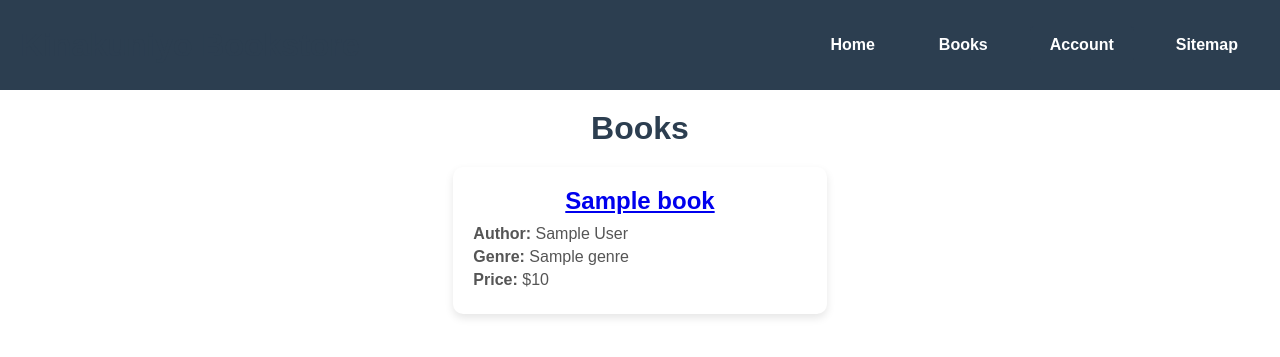
After one commit to sirithatthamrong/Kinakuniyo-Bookstore-Database, a Flask app: template app/templates/books.html in a window 1280 px wide. The commit adds this page. Shown: the top 357 px of the page. Run offline with Flask 3, Linux system fonts and the light colour scheme; the template is opened without the code that fills it: most values are stand-ins (such as "Sample title", 1, 10 or a date in 2020).

Commit message:
Add book listing and detail pages

```diff
--- /dev/null
+++ b/app/static/book.css
@@ -0,0 +1,72 @@
+/* General Styling */
+body {
+    font-family: 'Arial', sans-serif;
+    margin: 0;
+    padding: 0;
+}
+
+h1, h2, h3 {
+    margin: 0;
+    text-align: center;
+    color: #2c3e50;
+}
+
+h2 {
+    margin-top: 20px;
+    font-size: 2rem;
+    font-weight: bold;
+}
+
+/* Book List Styling */
+.book-list {
+    display: flex;
+    flex-wrap: wrap;
+    gap: 20px;
+    padding: 20px;
+    justify-content: center;
+}
+
+.book-item {
+    background-color: #ffffff;
+    padding: 20px;
+    border-radius: 10px;
+    box-shadow: 0 4px 8px rgba(0, 0, 0, 0.1);
+    width: calc(33.333% - 40px);
+    box-sizing: border-box;
+    transition: transform 0.3s, box-shadow 0.3s;
+}
+
+.book-item:hover {
+    transform: translateY(-5px);
+    box-shadow: 0 8px 16px rgba(0, 0, 0, 0.2);
+}
+
+.book-item h3 {
+    margin-bottom: 10px;
+    font-size: 1.5rem;
+    color: #3498db;
+}
+
+.book-item p {
+    margin: 5px 0;
+    color: #555;
+}
+
+/* Book Detail Styling */
+.book-detail {
+    padding: 20px;
+    background-color: #ffffff;
+    border-radius: 10px;
+    box-shadow: 0 4px 8px rgba(0, 0, 0, 0.1);
+    max-width: 800px;
+    margin: 20px auto;
+}
+
+.book-detail p {
+    margin: 10px 0;
+    color: #555;
+}
+
+.book-detail p strong {
+    color: #333;
+}
--- a/app/templates/base.html
+++ b/app/templates/base.html
@@ -5,6 +5,8 @@
     <meta name="viewport" content="width=device-width, initial-scale=1.0">
     <title>Kinokuniya Bookstore</title>
     <link rel="stylesheet" href="/static/styles.css">
+    <!-- <link rel="stylesheet" href="/static/profile.css"> -->
+    <!-- <link rel="stylesheet" href="/static/book.css"> -->
     {% block head %}{% endblock %}
 </head>
 <body>
--- /dev/null
+++ b/app/templates/books.html
@@ -0,0 +1,17 @@
+{% extends 'base.html' %}
+{% block head %}
+<link rel="stylesheet" href="/static/book.css">
+{% endblock %}
+{% block content %}
+<h2>Books</h2>
+<div class="book-list">
+    {% for book in books %}
+    <div class="book-item">
+        <h3><a href="{{ url_for('book_detail', book_id=book.book_id) }}">{{ book.title }}</a></h3>
+        <p><strong>Author:</strong> {{ book.author }}</p>
+        <p><strong>Genre:</strong> {{ book.genre }}</p>
+        <p><strong>Price:</strong> ${{ book.price }}</p>
+    </div>
+    {% endfor %}
+</div>
+{% endblock %}
--- a/sql/data.sql
+++ b/sql/data.sql
@@ -1,8 +1,31 @@
 -- SQL script for inserting initial/sample data
 
--- Membership Types
-INSERT INTO Membership (membership_status, discount_rate) VALUES
-    ('Regular', 0), -- Default membership
-    ('Silver', 0.05),
-    ('Gold', 0.1),
-    ('Platinum', 0.15);
+-- SQL script for inserting initial/sample data
+
+-- Insert initial data into the Book table
+INSERT INTO Book (title, author, genre, publication_date, ISBN, price, language, stock_quantity) VALUES
+    ('To Kill a Mockingbird', 'Harper Lee', 'Fiction', '1960-07-11', '9780061120084', 10.99, 'English', 100),
+    ('1984', 'George Orwell', 'Dystopian', '1949-06-08', '9780451524935', 9.99, 'English', 150),
+    ('Pride and Prejudice', 'Jane Austen', 'Romance', '1813-01-28', '9781503290563', 8.99, 'English', 200),
+    ('The Great Gatsby', 'F. Scott Fitzgerald', 'Fiction', '1925-04-10', '9780743273565', 10.99, 'English', 120),
+    ('Moby Dick', 'Herman Melville', 'Adventure', '1851-10-18', '9781503280786', 11.99, 'English', 80),
+    ('War and Peace', 'Leo Tolstoy', 'Historical Fiction', '1869-01-01', '9780199232765', 12.99, 'English', 60),
+    ('The Catcher in the Rye', 'J.D. Salinger', 'Fiction', '1951-07-16', '9780316769488', 9.99, 'English', 90),
+    ('The Hobbit', 'J.R.R. Tolkien', 'Fantasy', '1937-09-21', '9780547928227', 14.99, 'English', 130),
+    ('The Lord of the Rings', 'J.R.R. Tolkien', 'Fantasy', '1954-07-29', '9780544003415', 29.99, 'English', 70),
+    ('Harry Potter and the Sorcerer''s Stone', 'J.K. Rowling', 'Fantasy', '1997-06-26', '9780590353427', 24.99, 'English', 200),
+    ('The Da Vinci Code', 'Dan Brown', 'Mystery', '2003-03-18', '9780385504201', 15.99, 'English', 110),
+    ('The Alchemist', 'Paulo Coelho', 'Adventure', '1988-04-15', '9780061122415', 16.99, 'English', 140),
+    ('The Catch-22', 'Joseph Heller', 'Satire', '1961-11-10', '9781451626650', 13.99, 'English', 95),
+    ('Brave New World', 'Aldous Huxley', 'Dystopian', '1932-08-18', '9780060850524', 12.99, 'English', 85),
+    ('The Road', 'Cormac McCarthy', 'Post-apocalyptic', '2006-09-26', '9780307387899', 14.99, 'English', 75),
+    ('The Shining', 'Stephen King', 'Horror', '1977-01-28', '9780307743657', 18.99, 'English', 65),
+    ('The Hunger Games', 'Suzanne Collins', 'Dystopian', '2008-09-14', '9780439023481', 19.99, 'English', 150),
+    ('The Fault in Our Stars', 'John Green', 'Romance', '2012-01-10', '9780525478812', 17.99, 'English', 100),
+    ('Gone Girl', 'Gillian Flynn', 'Thriller', '2012-06-05', '9780307588371', 16.99, 'English', 90),
+    ('The Girl with the Dragon Tattoo', 'Stieg Larsson', 'Mystery', '2005-08-18', '9780307454546', 14.99, 'English', 80),
+    ('The Book Thief', 'Markus Zusak', 'Historical Fiction', '2005-03-14', '9780375842207', 13.99, 'English', 70),
+    ('The Chronicles of Narnia', 'C.S. Lewis', 'Fantasy', '1950-10-16', '9780066238500', 25.99, 'English', 120),
+    ('The Maze Runner', 'James Dashner', 'Dystopian', '2009-10-06', '9780385737951', 18.99, 'English', 110),
+    ('Divergent', 'Veronica Roth', 'Dystopian', '2011-04-25', '9780062024039', 19.99, 'English', 130),
+    ('The Giver', 'Lois Lowry', 'Dystopian', '1993-04-26', '9780544336261', 10.99, 'English', 140);
```
Also changed, not shown: app/routes.py (+13 -1 lines), app/templates/book_detail.html (added, +16 -0 lines), app/templates/book.html (deleted).
